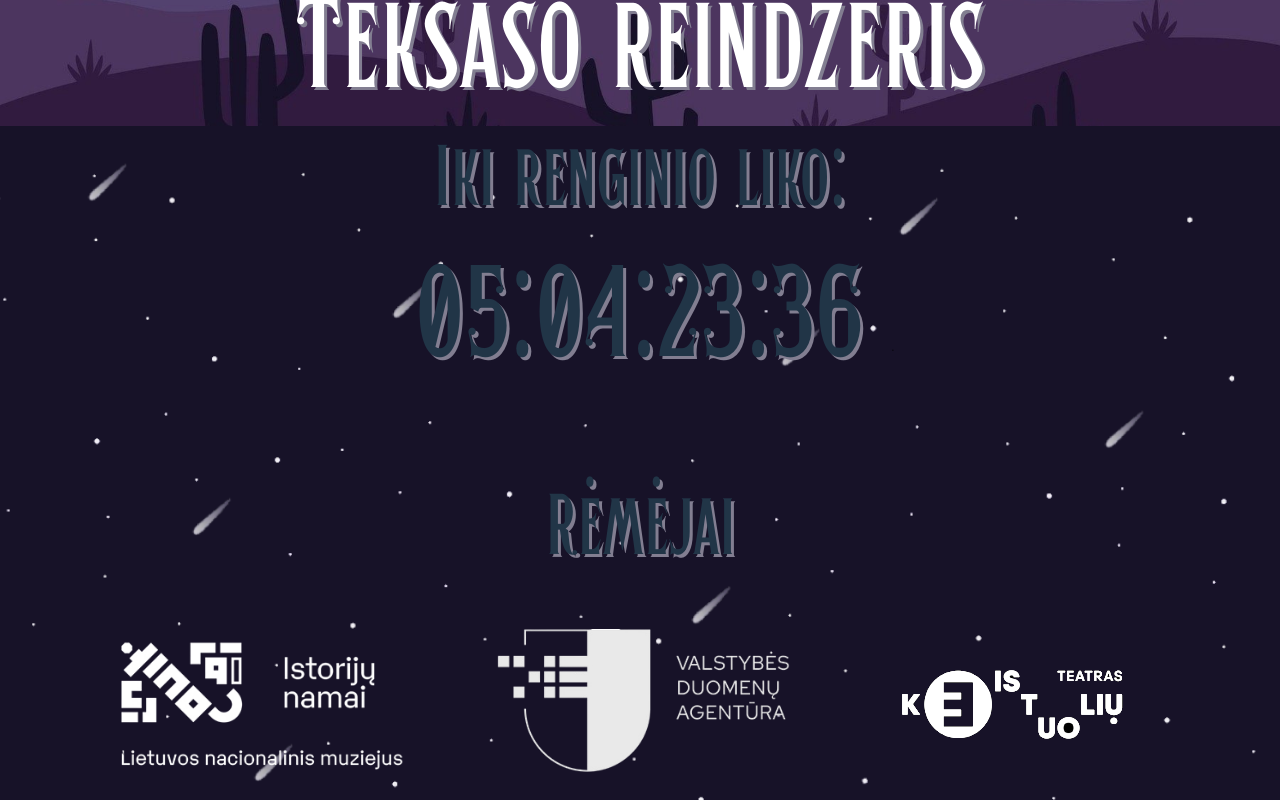
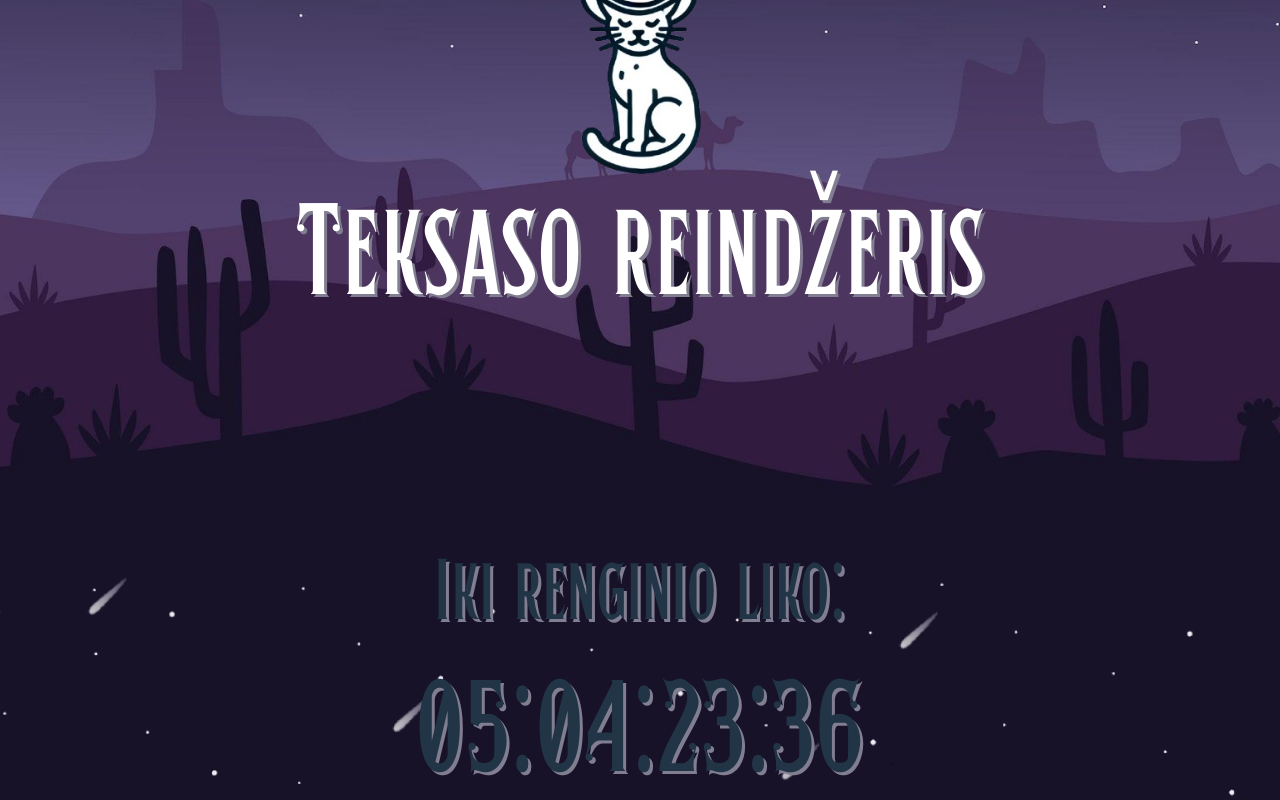
Before and after one commit to rbomblauskas/mif-renginio-svetaine, a React (Vite) app: page / in a window 1280 px wide. Shown: the part 400-1200 px from the top of the page. Built offline with nearby package versions, Linux system fonts and the light colour scheme.

Commit message:
Background image fix

```diff
--- a/src/App.jsx
+++ b/src/App.jsx
@@ -49,14 +49,14 @@ function App() {
   return (
     <div className="w-full h-full">
       <div
-        className="min-h-[512px] w-full flex justify-center items-center"
-        style={{ backgroundImage: `url(${bg1})`, backgroundSize: 'cover', backgroundPosition: 'center' }}
+        className="min-h-[512px] w-full flex justify-center items-center md:min-h-[940px]"
+        style={{ backgroundImage: `url(${bg1})`, backgroundSize: 'cover', backgroundPosition: 'bottom' }}
       >
         <div className="text-center text-white">
           <h1 className="[text-shadow:_3px_3px_0px_rgb(130_126_145_/_100%)] md:text-[130px] sm:text-[80px] text-[46px] font-western mb-4">
             Micius
           </h1>
-          <img src={logo} className="w-[80px] md:w-[128px] mx-auto" />
+          <img src={logo} className="w-[80px] md:w-[128px] mx-auto card-hover" />
           <h1 className="[text-shadow:_3px_3px_0px_rgb(130_126_145_/_100%)] md:text-[130px] sm:text-[80px] text-[46px] font-western mb-4">
             Teksaso reindžeris
           </h1>
@@ -64,9 +64,10 @@ function App() {
       </div>
 
       <div
-        className="min-h-[40vh] w-full h-full flex justify-start items-center flex-col"
+        className="min-h-[40vh] w-full h-full flex justify-start flex-col items-center"
         style={{ backgroundImage: `url(${bg3})`, backgroundSize: 'cover', backgroundPosition: 'center', backgroundColor: 'rgb(23, 18, 40)' }}
       >
+        <div className="xl:max-w-[1280px] w-full flex justify-start items-center flex-col">
           <h1 className="[text-shadow:_3px_3px_0px_rgb(130_126_145_/_100%)] md:text-[86px] sm:text-[52px] text-[40px] font-western mb-4">
             Iki renginio liko:
           </h1>
@@ -94,6 +95,7 @@ function App() {
           </div>
         </div>
       </div>
+    </div>
   );
 }
 
```
Lines whose indentation alone changed are shown as unchanged.
